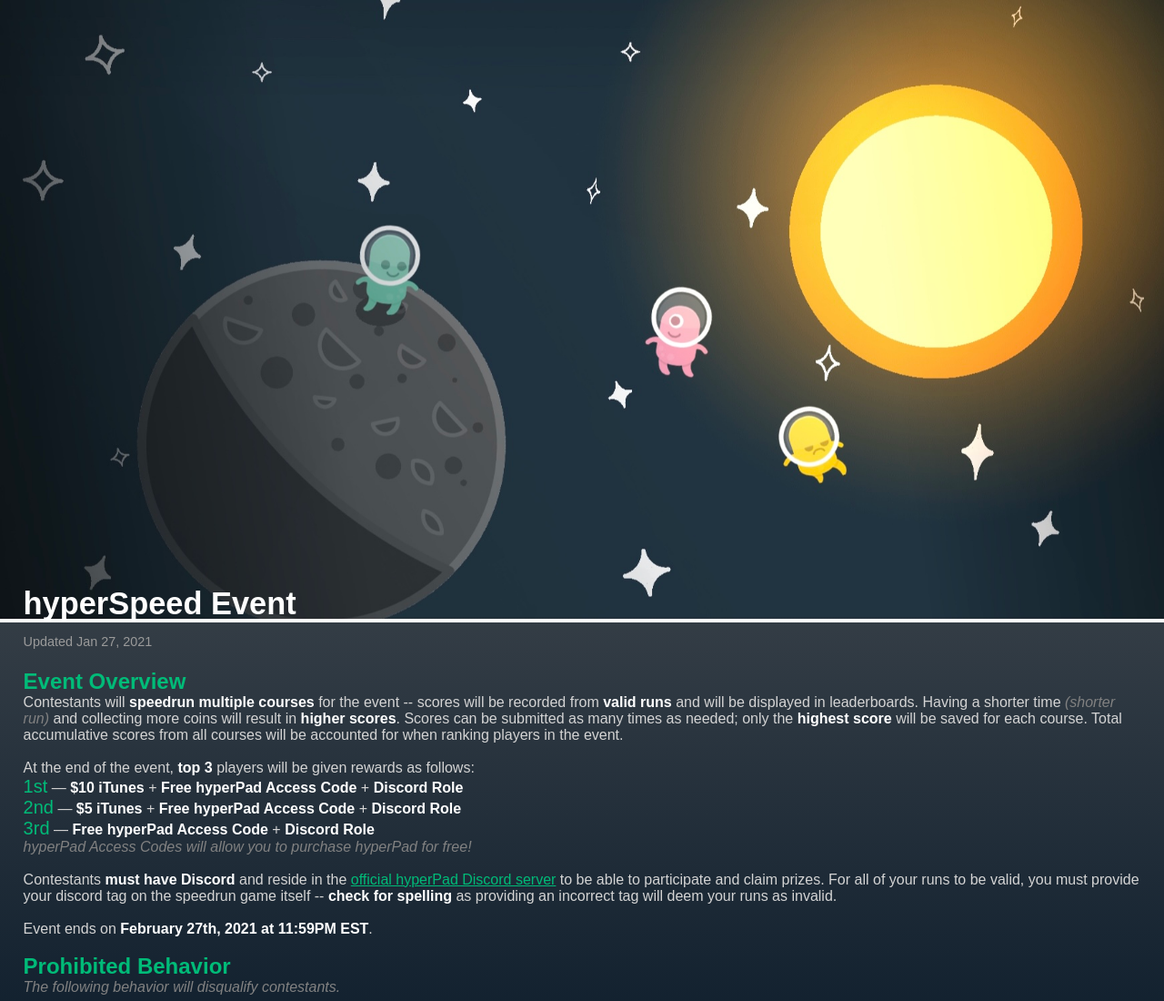
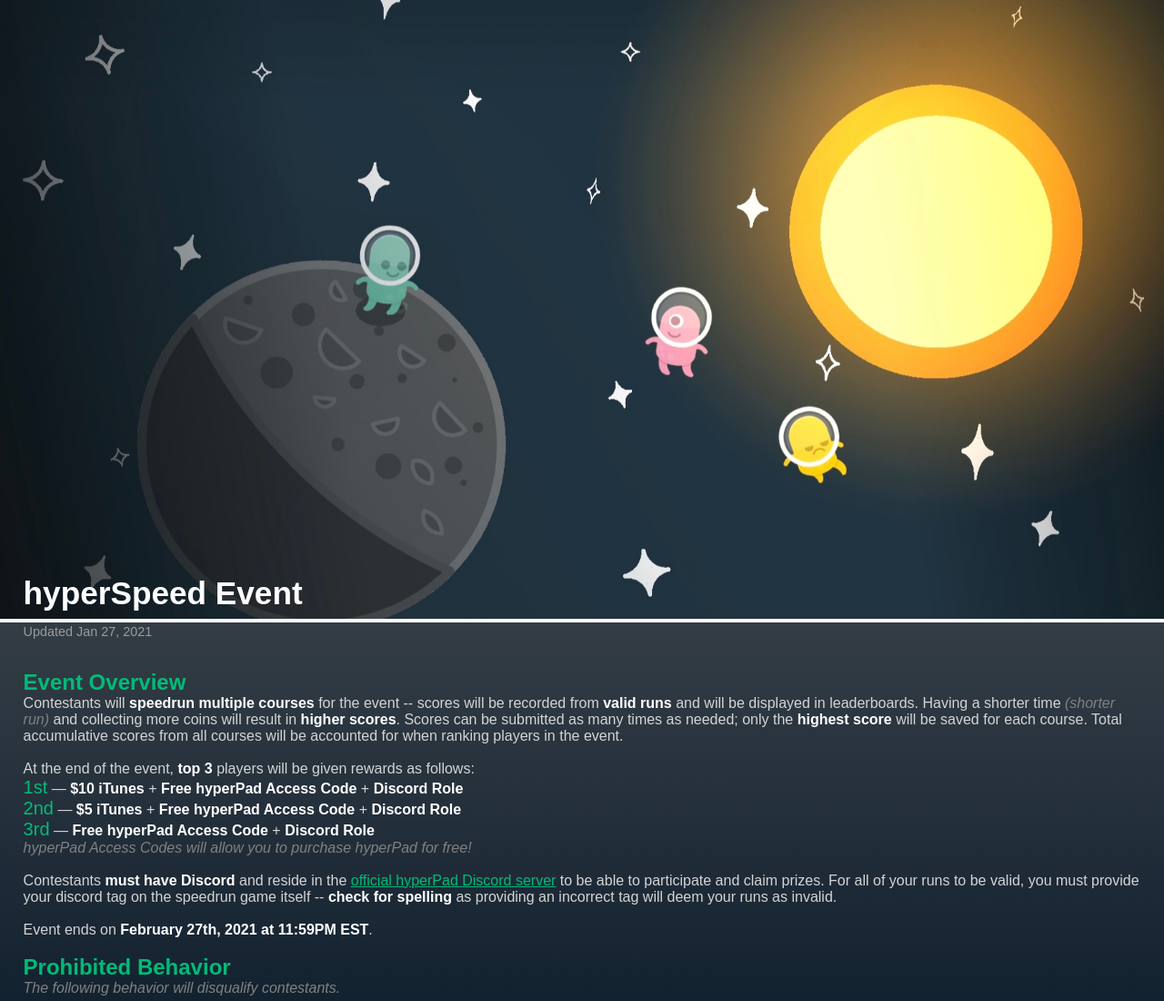
Before and after one commit to RXCodes/bobs-speedy-adventure, a plain HTML site: page index.html in a window 1280 px wide. Shown: the top 1100 px of the page at 91% size. Drawn offline with Linux system fonts and the light colour scheme.

Commit message:
Update index.html

```diff
--- a/index.html
+++ b/index.html
@@ -58,9 +58,9 @@
   <body>
     <img src="https://raw.githubusercontent.com/RXCodes/bobs-speedy-adventure/main/content/E945AD4D-1FAD-41B1-9C72-F5EEE73999DD.jpeg" style="width:100%; outline:4px solid white">
 
-    <div style="position:relative; top:-40px;">
+    <div style="position:relative; top:-52px;">
     <h
-       style="font-size:215%"
+       style="font-size:220%"
        ><b>hyperSpeed Event </b></h><p style="font-size: 90%; padding-top:0; color:#9a9a9a">
     Updated Jan 27, 2021
     </p>
```
